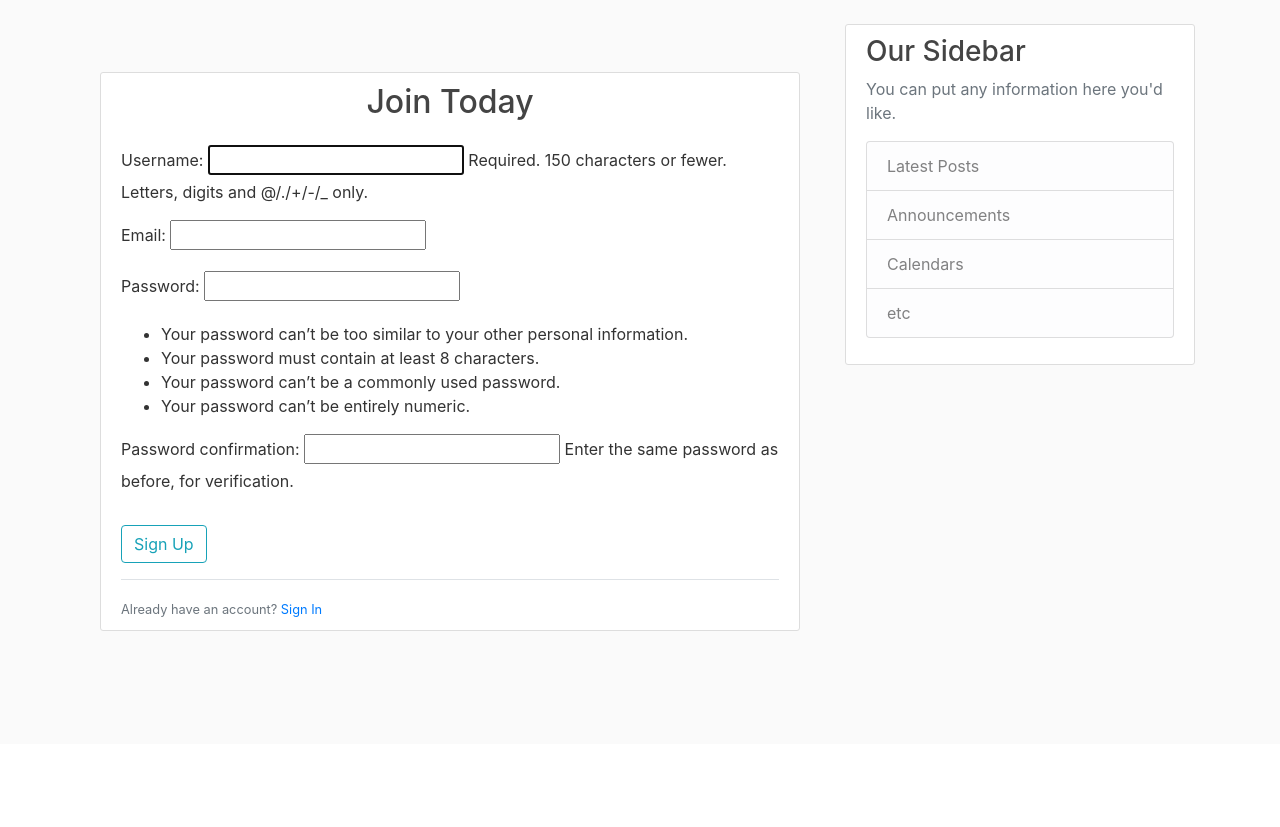
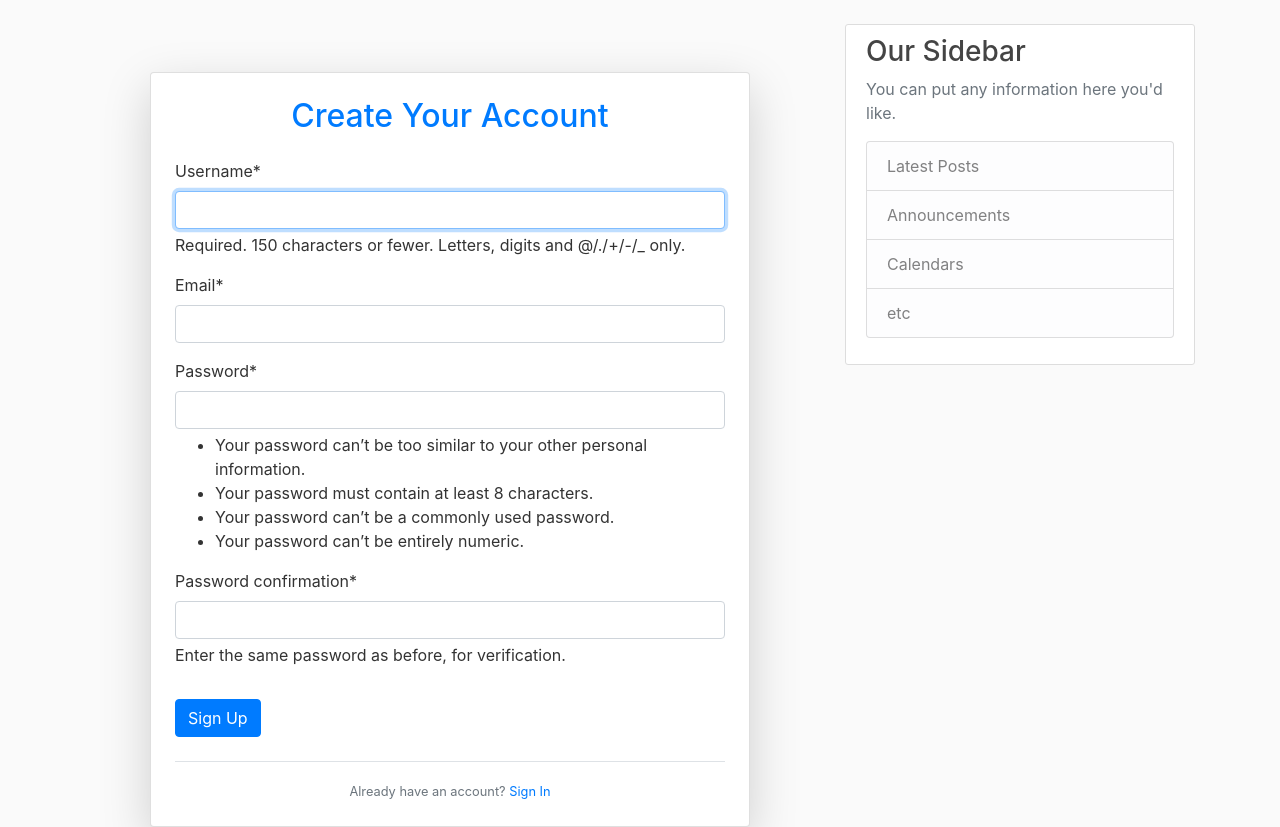
Before and after one commit to tsion1622/Blog_App, a Django app: page /register/ in a window 1280 px wide. Shown: the part 56-883 px from the top of the page. Before the commit the page ends 687 px from the top, so only its background shows below. Run offline with Django 5.2, Linux system fonts and the light colour scheme; some libraries are stand-ins or nearby versions.

```diff
--- a/users/templates/users/register.html
+++ b/users/templates/users/register.html
@@ -1,34 +1,42 @@
 {% extends "blog/base.html" %}
 {% load crispy_forms_tags %}
+
 {% block content %}
-<div class="container mt-5">
-    <div class="content-section">
-        <h2 class="text-center mb-4">Join Today</h2>
-        <form method="POST">
+<div class="container mt-5 d-flex justify-content-center">
+    <div class="card shadow-lg p-4" style="max-width: 600px; width: 100%;">
+        <h2 class="card-title text-center mb-4 text-primary">Create Your Account</h2>
+
+        <form method="POST" novalidate>
             {% csrf_token %}
-            <fieldset class="form-group">
-                {{ form.as_p }}
-                {% if form.errors %}
-                    <ul class="alert alert-danger">
+
+            {% if form.errors %}
+                <div class="alert alert-danger">
+                    <h6 class="mb-2">Please fix the following errors:</h6>
+                    <ul class="mb-0 ps-3">
                         {% for field in form %}
                             {% for error in field.errors %}
-                                <li>{{ error }}</li>
+                                <li><strong>{{ field.label }}:</strong> {{ error }}</li>
                             {% endfor %}
                         {% endfor %}
                     </ul>
-                {% endif %}
+                </div>
+            {% endif %}
+
+            <fieldset class="form-group mb-3">
+                {{ form|crispy }}
             </fieldset>
-            <div class="form-group">
-                <button class="btn btn-outline-info" type="submit"> Sign Up </button>
+
+            <div class="d-grid">
+                <button class="btn btn-primary" type="submit">Sign Up</button>
             </div>
         </form>
-        <div class="border-top pt-3">
+
+        <div class="text-center border-top pt-3 mt-4">
             <small class="text-muted">
-                Already have an account? <a href="{% url 'login' %}">Sign In</a>
+                Already have an account?
+                <a href="{% url 'login' %}" class="text-decoration-none">Sign In</a>
             </small>
         </div>
     </div>
 </div>
-
-
 {% endblock content %}
```
Also changed, not shown: users/templates/users/profile.html (+7 -0 lines).
